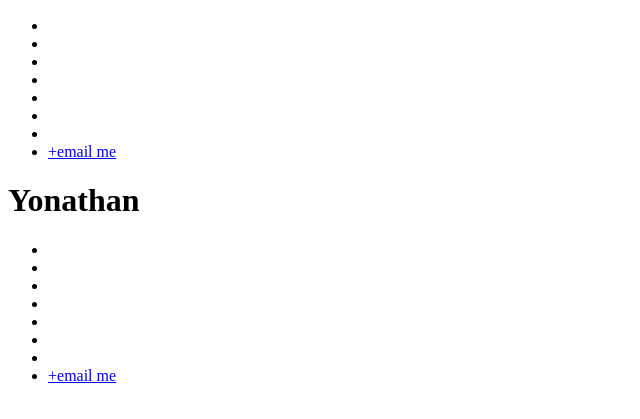
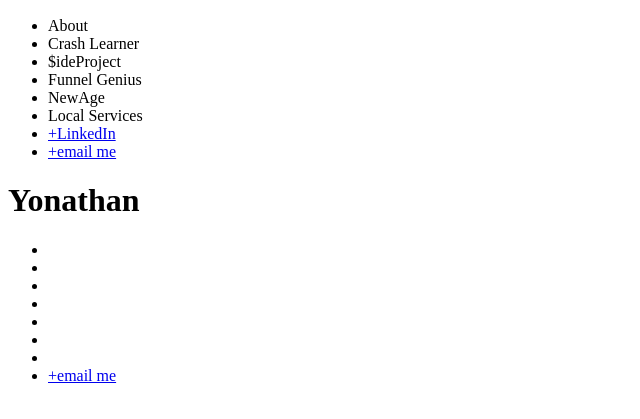
Before and after one commit to yonayen/about_yonathan, a plain HTML site: page index.html in a window 1280 px wide. Shown: the part 137-556 px from the top of the page, without its empty margins (0-640 px from the left). Drawn offline with nearby package versions, Linux system fonts and the light colour scheme.

Commit message:
fix spelling mistake

```diff
--- a/index.html
+++ b/index.html
@@ -9,15 +9,14 @@
 	<nav id="header">
 		<div class="logo">
 			<img src="YoniSite1.png" alt="Y.A">
-		</div>
 			<ul>
-				<li><a href="#about"></a></li>
-				<li><a href="#projects"></a></li>
-				<li><a href="#IG"></a></li>
-				<li><a href="CL"></a></li>
-				<li><a href="CC"></a></li>
-				<li><a href="Contributions"></a></li>
-				<li><a href="FunnelsAds"></a></li>
+				<li><a href="#about"></a>About</li>
+				<li><a href="#projects"></a>Crash Learner</li>
+				<li><a href="#IG"></a>$ideProject</li>
+				<li><a href="CL"></a>Funnel Genius</li>
+				<li><a href="CC"></a>NewAge</li>
+				<li><a href="Contributions"></a>Local Services</li>
+				<li><a href="https://www.linkedin.com/in/yonayen">+LinkedIn</a></li>
 				<li><a href="mailto:yonayen@gmail.com" class="email-link">+email me</a></li>
 			</ul>
 	</nav>
```
